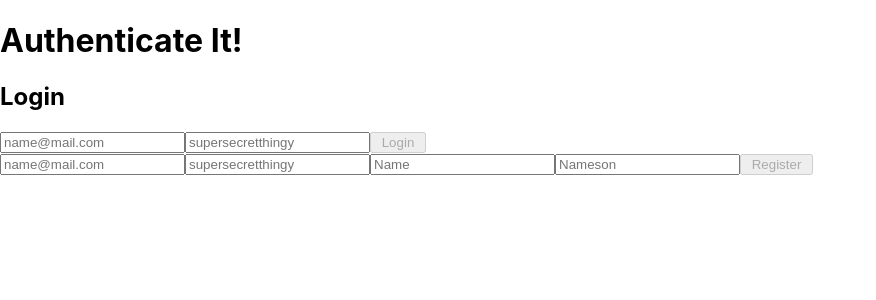
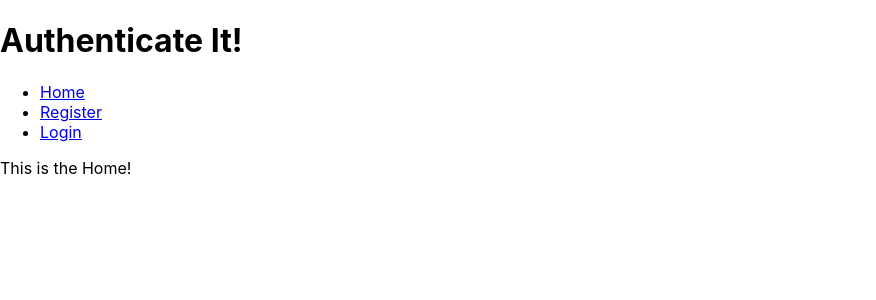
Before and after one commit to momentmuse/authenticate-it, a React (Create React App) app in the folder client/: page / in a window 1280 px wide. Shown: the top 300 px of the page, without its empty margins (0-876 px from the left). Built offline with nearby package versions, Linux system fonts and the light colour scheme.

Commit message:
feat: apiservice, router

```diff
--- a/client/src/App.js
+++ b/client/src/App.js
@@ -1,6 +1,7 @@
 import React from 'react';
 import Navbar from './components/Navbar';
-// import Home from './components/Home';
+import { BrowserRouter as Router, Switch, Route, Link } from 'react-router-dom';
+import Home from './components/Home';
 import Login from './components/Login';
 import Register from './components/Register';
 
@@ -10,8 +11,35 @@ function App() {
   return (
     <div className="App">
       <Navbar />
-      <Login />
-      <Register />
+      <Router>
+        <div>
+          <nav>
+            <ul>
+              <li>
+                <Link to="/">Home</Link>
+              </li>
+              <li>
+                <Link to="/register">Register</Link>
+              </li>
+              <li>
+                <Link to="/login">Login</Link>
+              </li>
+            </ul>
+          </nav>
+
+          <Switch>
+            <Route path="/register">
+              <Register />
+            </Route>
+            <Route path="/login">
+              <Login />
+            </Route>
+            <Route path="/">
+              <Home />
+            </Route>
+          </Switch>
+        </div>
+      </Router>
     </div>
   );
 }
```
Also changed, not shown: client/src/ApiService.js (added, +37 -0 lines), 1 other file (tests, documents, lock files or other folders).
